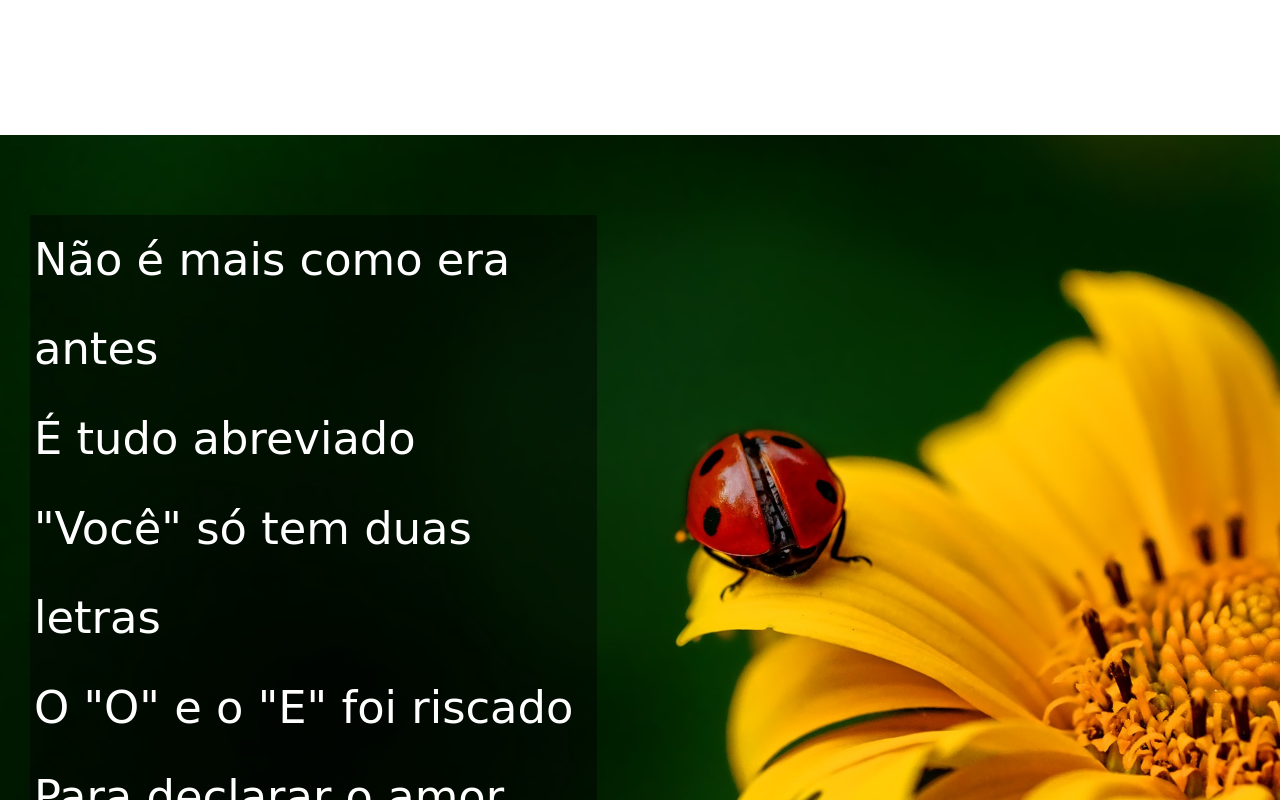
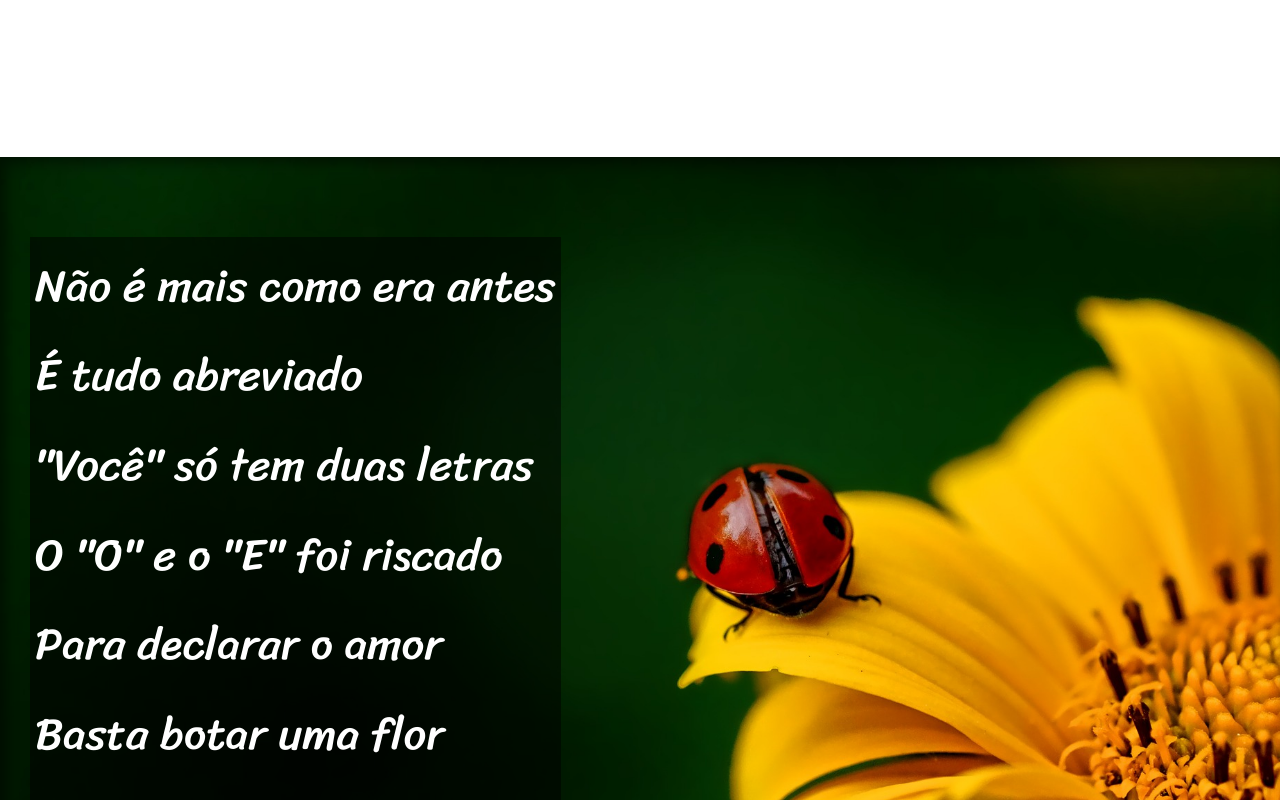
Before and after one commit to tiagosassis/projeto-cordel, a plain HTML site: page index.html in a window 1280 px wide. Shown: the part 980-1780 px from the top of the page. Drawn offline with Linux system fonts and the light colour scheme.

Commit message:
Import fonts
correção na importação das fonts

```diff
--- a/css/style.css
+++ b/css/style.css
@@ -1,8 +1,11 @@
 @charset "utf-8";
+@import url('https://fonts.googleapis.com/css2?family=Sriracha&display=swap');
+@import url('https://fonts.googleapis.com/css2?family=Passion+One:wght@400;700;900&display=swap');
+
 :root {
-    --fonte1: Verdana, Geneva, Tahoma, sans-serif;
-    --fonte2: 'Passion One', cursive;
-    --fonte3: 'Sriracha', cursive;
+    --font1: Verdana, Geneva, Tahoma, sans-serif;
+    --font2: 'Passion One', cursive;
+    --font3: 'Sriracha', cursive;
 }
 
 *{
@@ -11,7 +14,6 @@
 }
 
 header{
-    font-family: var(--fonte1);
     background-color: black;
     color: white;
     text-align: center;
@@ -19,57 +21,60 @@
 
 header > p{
     padding-bottom: 50px;
+    font-family: var(--font1);
 }
 
 h1{
-    font-size: 8vw;
+    font-family: var(--font2);
+    font-size: 10vw;
     font-variant: small-caps;
     padding-top: 50px;
 }
 
-main{
-    font: 3.5vw var(--fonte3);
+section{
+    font-size: 3.5vw;
     line-height: 2em;
-}
 
-section{
     padding: 30px;
-
     padding-top: 10vh;
     padding-bottom: 10vh;
 }
 
-section > p{
+section p{
     padding-bottom: 2em;
+    font-family: var(--font3);
 }
 
 #section1{
     color: white;
     background: black url(../images/background001.jpg) no-repeat fixed center center;
     background-size: cover;
+    box-shadow: inset 6px 6px 13px 0px rgba(0, 0, 0, 0.473)
 }
 
 #section2{
     color: white;
     background: black url(../images/background002.jpg) no-repeat fixed left top;
     background-size: cover;
+    box-shadow: inset 6px 6px 13px 0px rgba(0, 0, 0, 0.473)
 }
 
 
 div{
-    background-color: rgba(0, 0, 0, 0.46);
-    width: 44vw;
-    padding-inline-start: 4px;
+    display: inline-block;
+    background-color: rgba(0, 0, 0, 0.5);
+    padding: 5px;
 }
 
 footer{
+    font-family: var(--font1);
     padding-block-start: 0.6em;
     padding-block-end: 0.6em;
 
     background-color: black;
     color: white;
     text-align: center;
-    font-size: 1vw;
+    font-size: 1em;
 }
 
 .link{
```
